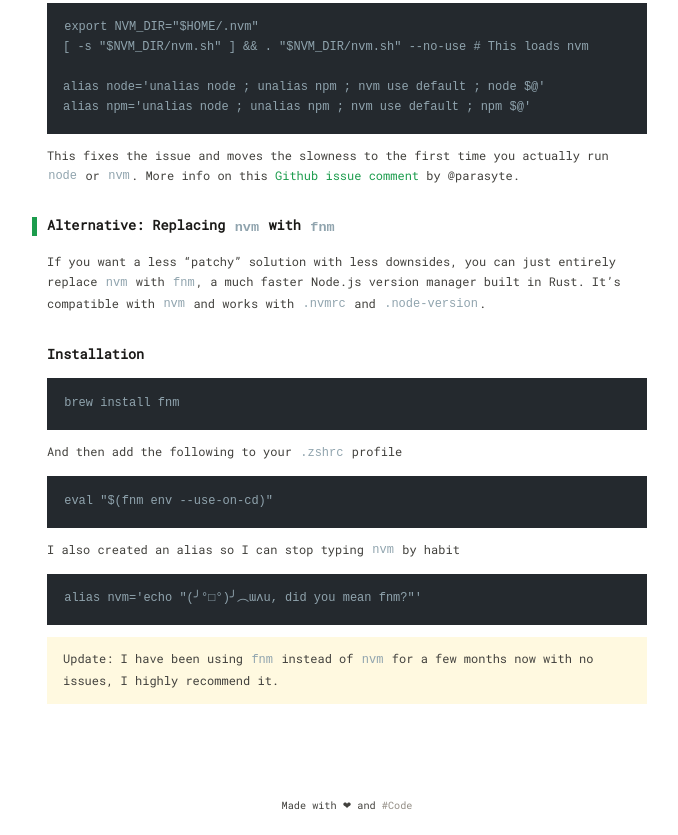
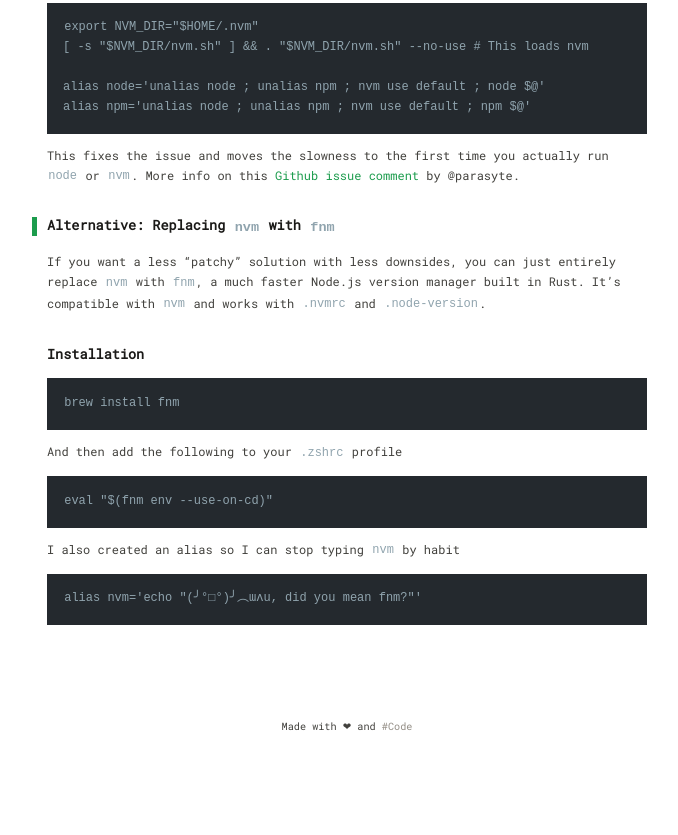
Before and after one commit to daniele-salvagni/dan.salvagni.io, an Astro site: page /b/fixing-zsh-slowdown-caused-by-nvm in a window 1280 px wide. Shown: the part 590-1425 px from the top of the page, without its empty margins (293-971 px from the left). After the commit the page ends 1346 px from the top, so only its background shows below. Built offline with nearby package versions, Linux system fonts and the light colour scheme; Astro itself is replaced by a stand-in of ours; code samples lack their colours.

Commit message:
fix: remove comment from post

````diff
--- a/src/pages/b/fixing-zsh-slowdown-caused-by-nvm.md
+++ b/src/pages/b/fixing-zsh-slowdown-caused-by-nvm.md
@@ -61,6 +61,3 @@ I also created an alias so I can stop typing `nvm` by habit
 ```sh
 alias nvm='echo "(╯°□°)╯︵ɯʌu, did you mean fnm?"'
 ```
-
-> Update: I have been using `fnm` instead of `nvm` for a few months now with no
-> issues, I highly recommend it.
````
